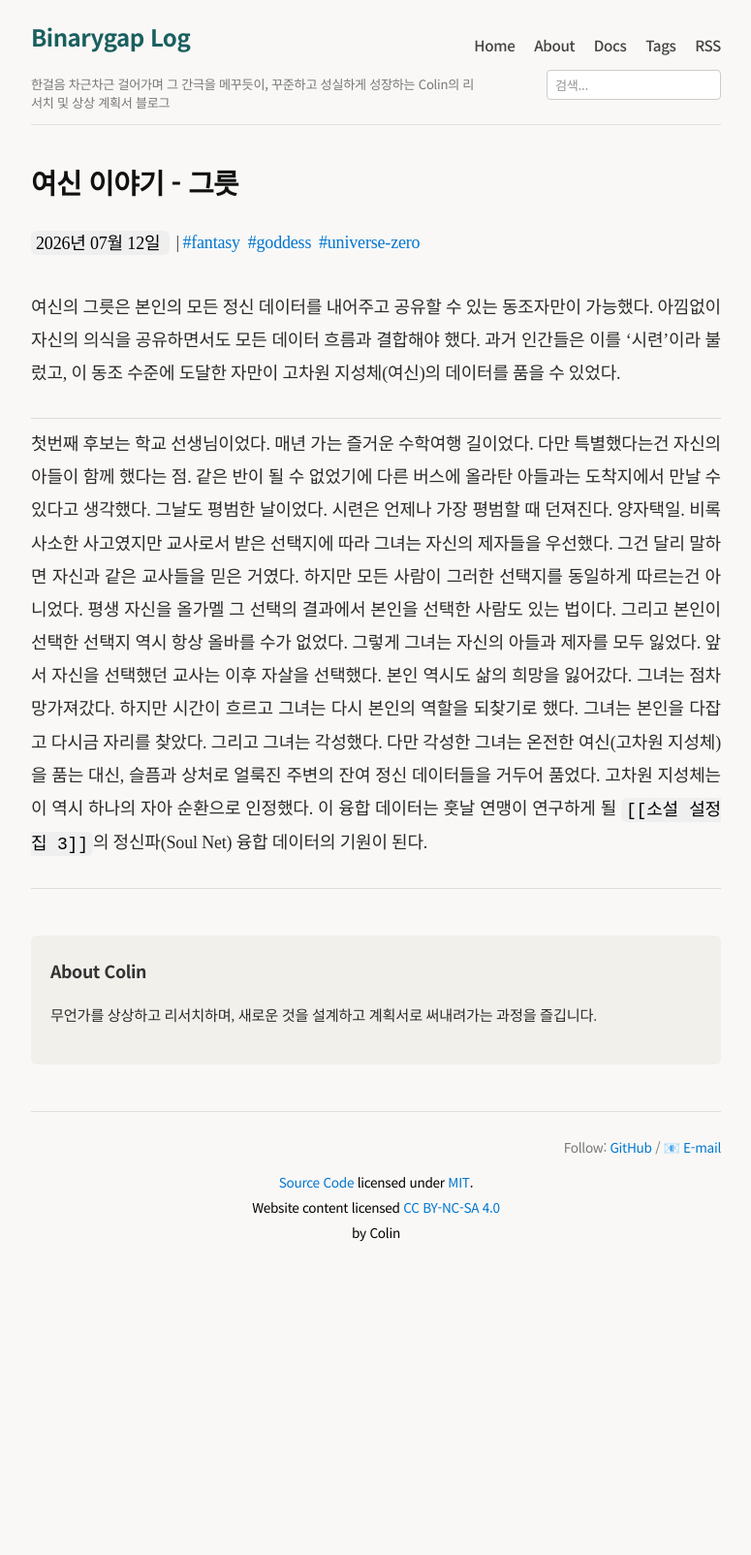
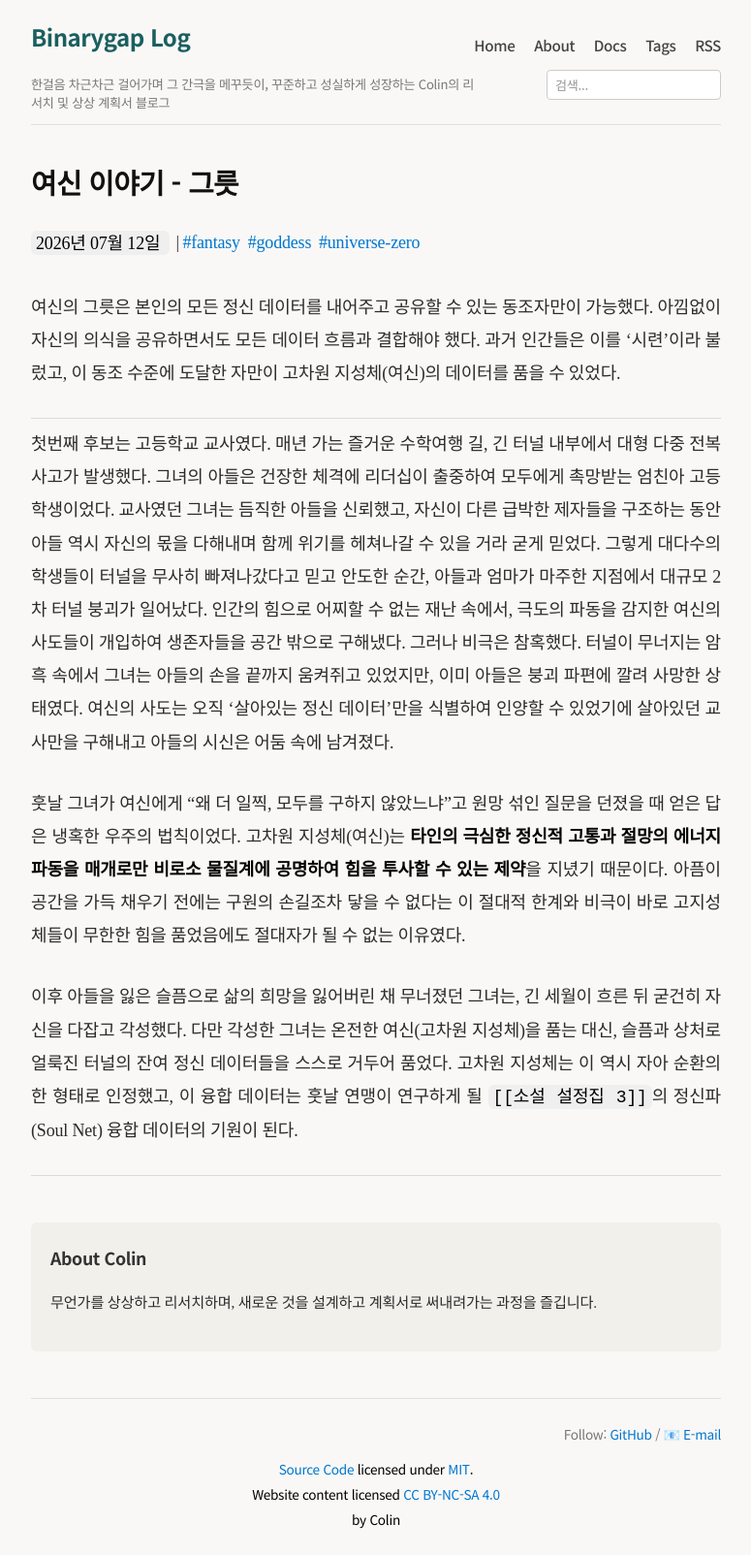
Before and after one commit to Sunggu/sunggu.github.com, a Jekyll site: the page built from posts/2026-07-13-goddess-story-vessel.md, in a window 1280 px wide. Shown: the whole page at 97% size, without its empty margins (252-1027 px from the left). Built offline with Jekyll 4.4.1, drawn with Linux system fonts in a browser that asks for light colours; comment, search, counter and statistics services are not loaded; before the commit the page ends 1309 px from its top, so only the background shows below that.

Commit message:
feat: 여신의 그릇 터널 붕괴 사고 리뉴얼 및 고지성체 공명 제약/한계 설정 보강

```diff
--- a/posts/2026-07-13-goddess-story-vessel.md
+++ b/posts/2026-07-13-goddess-story-vessel.md
@@ -16,12 +16,13 @@ title: 여신 이야기 - 그릇
 
 ---
 
-첫번째 후보는 학교 선생님이었다.
-매년 가는 즐거운 수학여행 길이었다. 다만 특별했다는건 자신의 아들이 함께 했다는 점.
-같은 반이 될 수 없었기에 다른 버스에 올라탄 아들과는 도착지에서 만날 수 있다고 생각했다. 그날도 평범한 날이었다. 시련은 언제나 가장 평범할 때 던져진다. 양자택일.
-비록 사소한 사고였지만 교사로서 받은 선택지에 따라 그녀는 자신의 제자들을 우선했다. 그건 달리 말하면 자신과 같은 교사들을 믿은 거였다. 하지만 모든 사람이 그러한 선택지를 동일하게 따르는건 아니었다. 평생 자신을 올가멜 그 선택의 결과에서 본인을 선택한 사람도 있는 법이다. 그리고 본인이 선택한 선택지 역시 항상 올바를 수가 없었다.
-그렇게 그녀는 자신의 아들과 제자를 모두 잃었다.
-앞서 자신을 선택했던 교사는 이후 자살을 선택했다. 본인 역시도 삶의 희망을 잃어갔다. 그녀는 점차 망가져갔다. 하지만 시간이 흐르고 그녀는 다시 본인의 역할을 되찾기로 했다. 그녀는 본인을 다잡고 다시금 자리를 찾았다. 그리고 그녀는 각성했다.
-다만 각성한 그녀는 온전한 여신(고차원 지성체)을 품는 대신, 슬픔과 상처로 얼룩진 주변의 잔여 정신 데이터들을 거두어 품었다. 고차원 지성체는 이 역시 하나의 자아 순환으로 인정했다. 이 융합 데이터는 훗날 연맹이 연구하게 될 `[[소설 설정집 3]]`의 정신파(Soul Net) 융합 데이터의 기원이 된다.
+첫번째 후보는 고등학교 교사였다.
+매년 가는 즐거운 수학여행 길, 긴 터널 내부에서 대형 다중 전복 사고가 발생했다. 그녀의 아들은 건장한 체격에 리더십이 출중하여 모두에게 촉망받는 엄친아 고등학생이었다. 교사였던 그녀는 듬직한 아들을 신뢰했고, 자신이 다른 급박한 제자들을 구조하는 동안 아들 역시 자신의 몫을 다해내며 함께 위기를 헤쳐나갈 수 있을 거라 굳게 믿었다.
+그렇게 대다수의 학생들이 터널을 무사히 빠져나갔다고 믿고 안도한 순간, 아들과 엄마가 마주한 지점에서 대규모 2차 터널 붕괴가 일어났다. 인간의 힘으로 어찌할 수 없는 재난 속에서, 극도의 파동을 감지한 여신의 사도들이 개입하여 생존자들을 공간 밖으로 구해냈다.
+그러나 비극은 참혹했다. 터널이 무너지는 암흑 속에서 그녀는 아들의 손을 끝까지 움켜쥐고 있었지만, 이미 아들은 붕괴 파편에 깔려 사망한 상태였다. 여신의 사도는 오직 '살아있는 정신 데이터'만을 식별하여 인양할 수 있었기에 살아있던 교사만을 구해내고 아들의 시신은 어둠 속에 남겨졌다.
+
+훗날 그녀가 여신에게 "왜 더 일찍, 모두를 구하지 않았느냐"고 원망 섞인 질문을 던졌을 때 얻은 답은 냉혹한 우주의 법칙이었다. 고차원 지성체(여신)는 **타인의 극심한 정신적 고통과 절망의 에너지 파동을 매개로만 비로소 물질계에 공명하여 힘을 투사할 수 있는 제약**을 지녔기 때문이다. 아픔이 공간을 가득 채우기 전에는 구원의 손길조차 닿을 수 없다는 이 절대적 한계와 비극이 바로 고지성체들이 무한한 힘을 품었음에도 절대자가 될 수 없는 이유였다.
+
+이후 아들을 잃은 슬픔으로 삶의 희망을 잃어버린 채 무너졌던 그녀는, 긴 세월이 흐른 뒤 굳건히 자신을 다잡고 각성했다. 다만 각성한 그녀는 온전한 여신(고차원 지성체)을 품는 대신, 슬픔과 상처로 얼룩진 터널의 잔여 정신 데이터들을 스스로 거두어 품었다. 고차원 지성체는 이 역시 자아 순환의 한 형태로 인정했고, 이 융합 데이터는 훗날 연맹이 연구하게 될 `[[소설 설정집 3]]`의 정신파(Soul Net) 융합 데이터의 기원이 된다.
 
 ---
```
Also changed, not shown: posts/2026-07-13-combined-novel-settings.md (+1 -0 lines), posts/2026-07-13-detailed-settings.md (+1 -0 lines).
